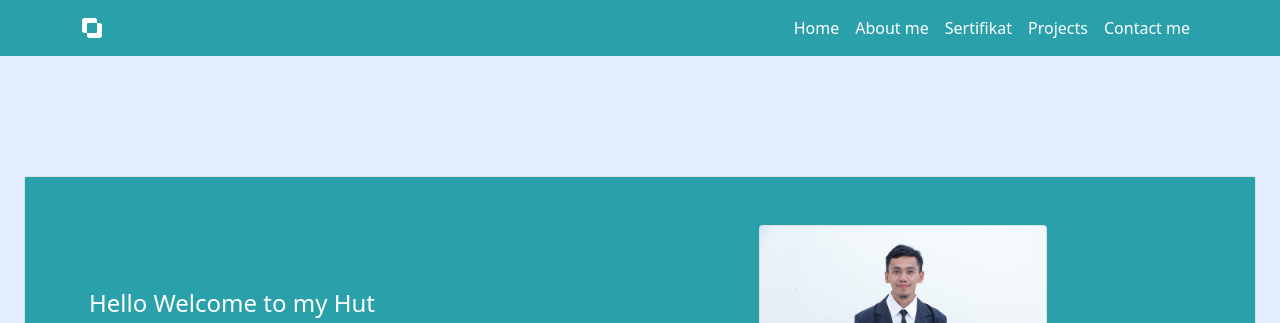
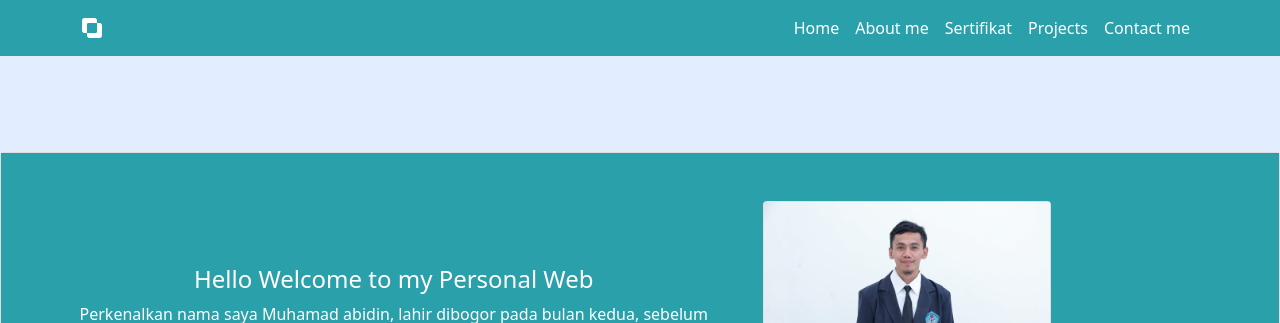
Before and after one commit to abidinalfarabi/me, a plain HTML site: page index.html in a window 1280 px wide. Shown: the top 323 px of the page. Drawn offline with nearby package versions, Linux system fonts and the light colour scheme.

Commit message:
rubahtext

```diff
--- a/index.html
+++ b/index.html
@@ -45,13 +45,13 @@
     <!--Akhir Navbar-->
     <!--Jumbotron-->
     <section class="jumbotron  text-white">
-      <div class="d-flex justify-content-center p-4" id="bg-based">
+      <div class="d-flex justify-content-center text-center" id="bg-based">
       <div class="card mb-3" id="card-lg">
         <div class="row g-0 p-5 gap-4 " style="background-color: #2aa0aa;">
           <!-- artikel -->
           <div class="col-md-7 gap-3">
             <div class="card-body pb-5" id="card-bdy">
-              <h4 class="card-title pt-5">Hello Welcome to my Hut</h4>
+              <h4 class="card-title pt-5">Hello Welcome to my Personal Web</h4>
               <p class="card-text" id="cardtxt">
                 Perkenalkan nama saya Muhamad abidin, lahir dibogor pada bulan kedua, sebelum satu tahun terjadinya krisis moneter yang dikenal tahun 98. Saya sudah tertarik dengan dunia IT, khususnya dunia pengkodingan sejak SMA. Namun,
                 keinginan tersebut tidak terpenuhi dikarenakan berbagai alasan. Alhamdulillah saya diberi kesempatan untuk bisa mengikuti BootCamp #### ini, semoga bisa menjadi jembatan untuk mendapatkan karir terbaik di dunia IT dan
@@ -68,7 +68,7 @@
           </div>
           <!-- photo -->
           <div class="card" id="card-fp" style="width: 18rem">
-            <img src="./src/image/poto1.jpg" class="card-img-top" alt="..." />
+            <img src="./src/image/poto1.jpg" class="img-fluid" alt="..." />
             <div class="card-body" id="card-id">
               <h4 class="card-title">Muhamad Abidin</h4>
               <p class="card-text">Fullstack Developer</p>
```
